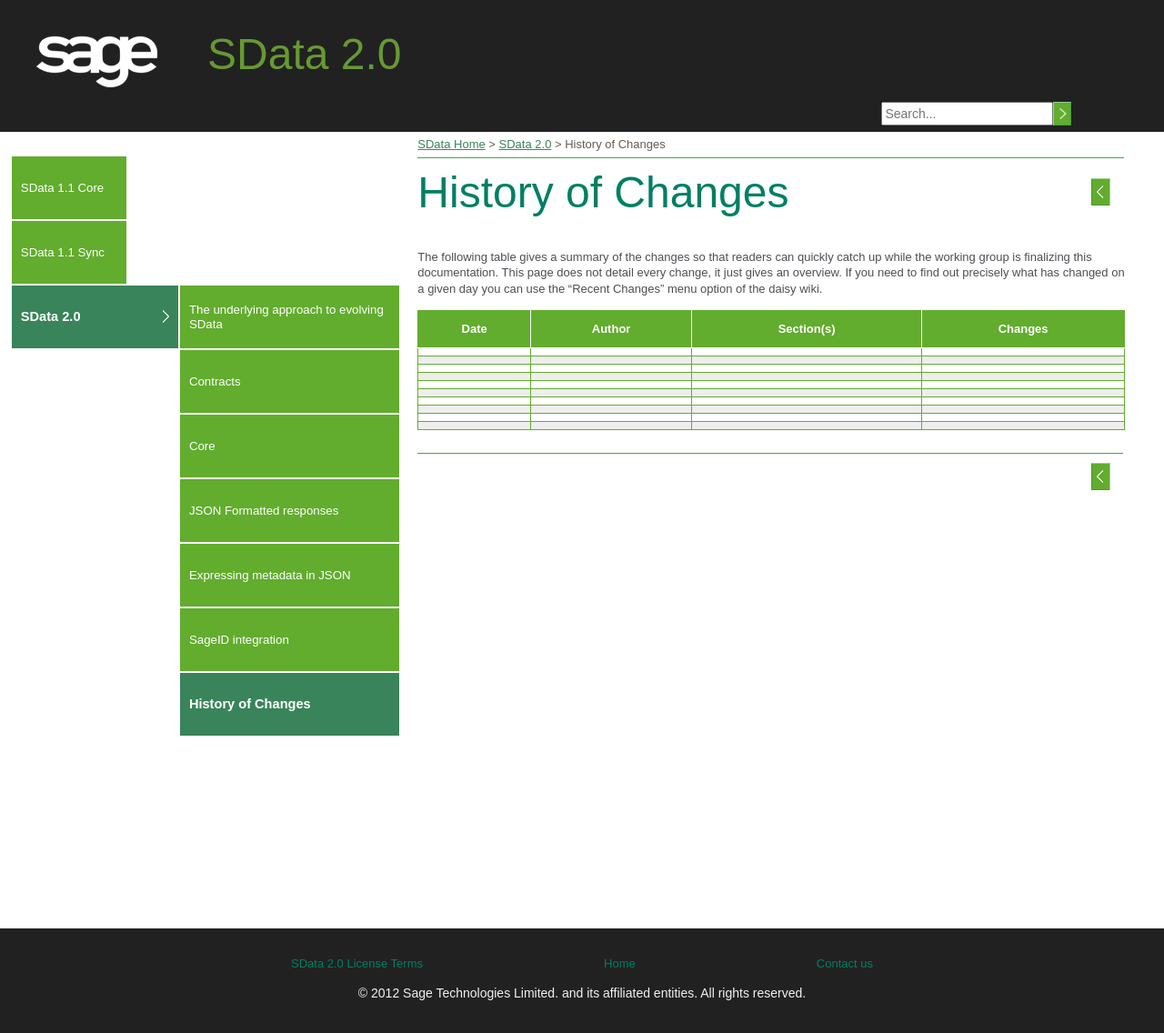
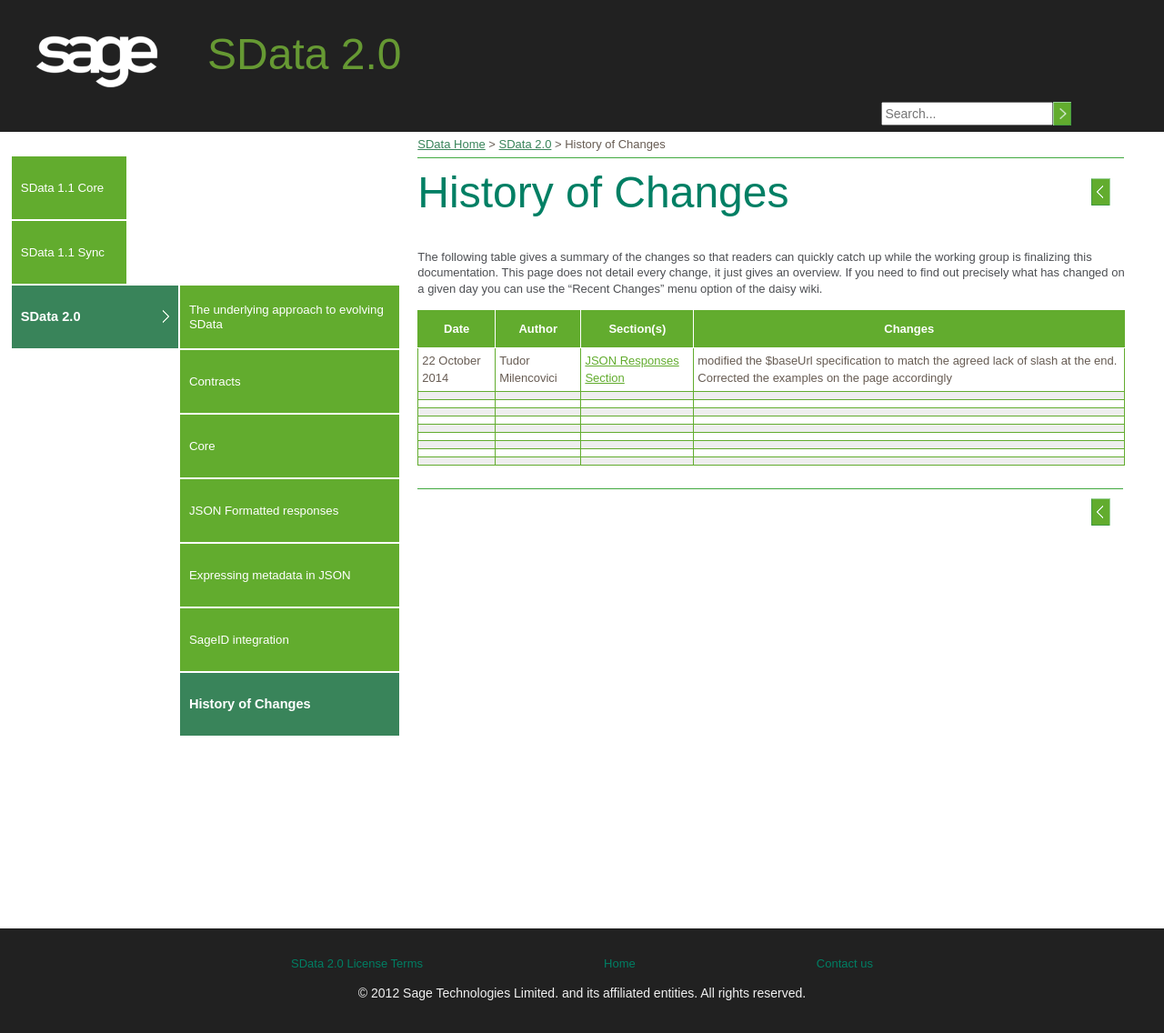
Before and after one commit to kaqa/SData-2.0, a Jekyll site: the page built from pages/20/HistoryOfChanges.md, in a window 1280 px wide. Shown: the whole page at 91% size. Built offline with Jekyll 4.4.1, drawn with Linux system fonts in a browser that asks for light colours; nearby versions of some CDN libraries.

Commit message:
Update HistoryOfChanges.md

```diff
--- a/pages/20/HistoryOfChanges.md
+++ b/pages/20/HistoryOfChanges.md
@@ -22,10 +22,10 @@
 </tr>
 
 <tr>
-	<td></td>
-	<td></td>
-	<td></td>
-	<td></td>
+	<td>22 October 2014</td>
+	<td>Tudor Milencovici</td>
+	<td><a href="../04-0500/">JSON Responses Section</a></td>
+	<td>modified the $baseUrl specification to match the agreed lack of slash at the end. Corrected the examples on the page accordingly</td>
 </tr>
 
 <tr>
```
